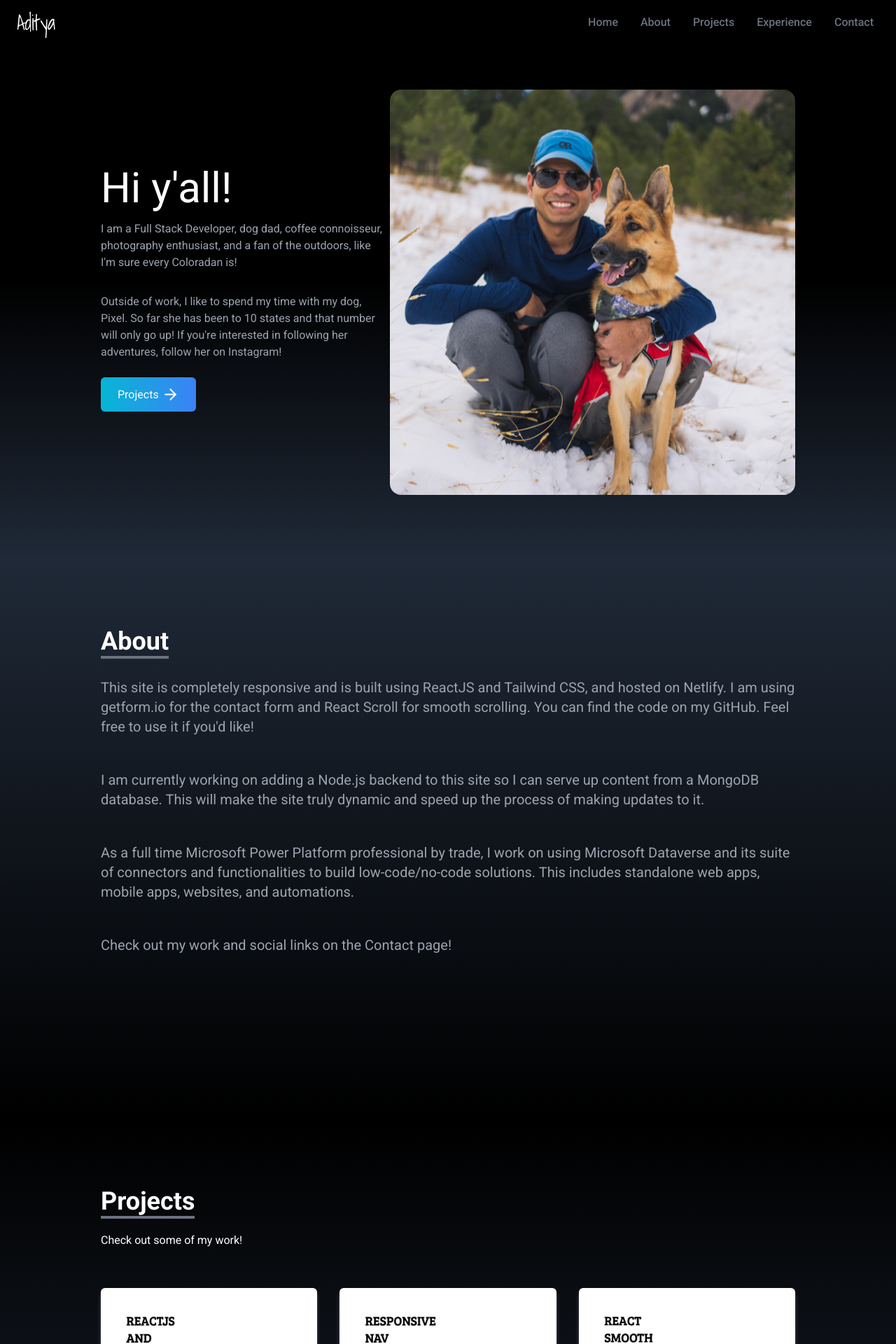
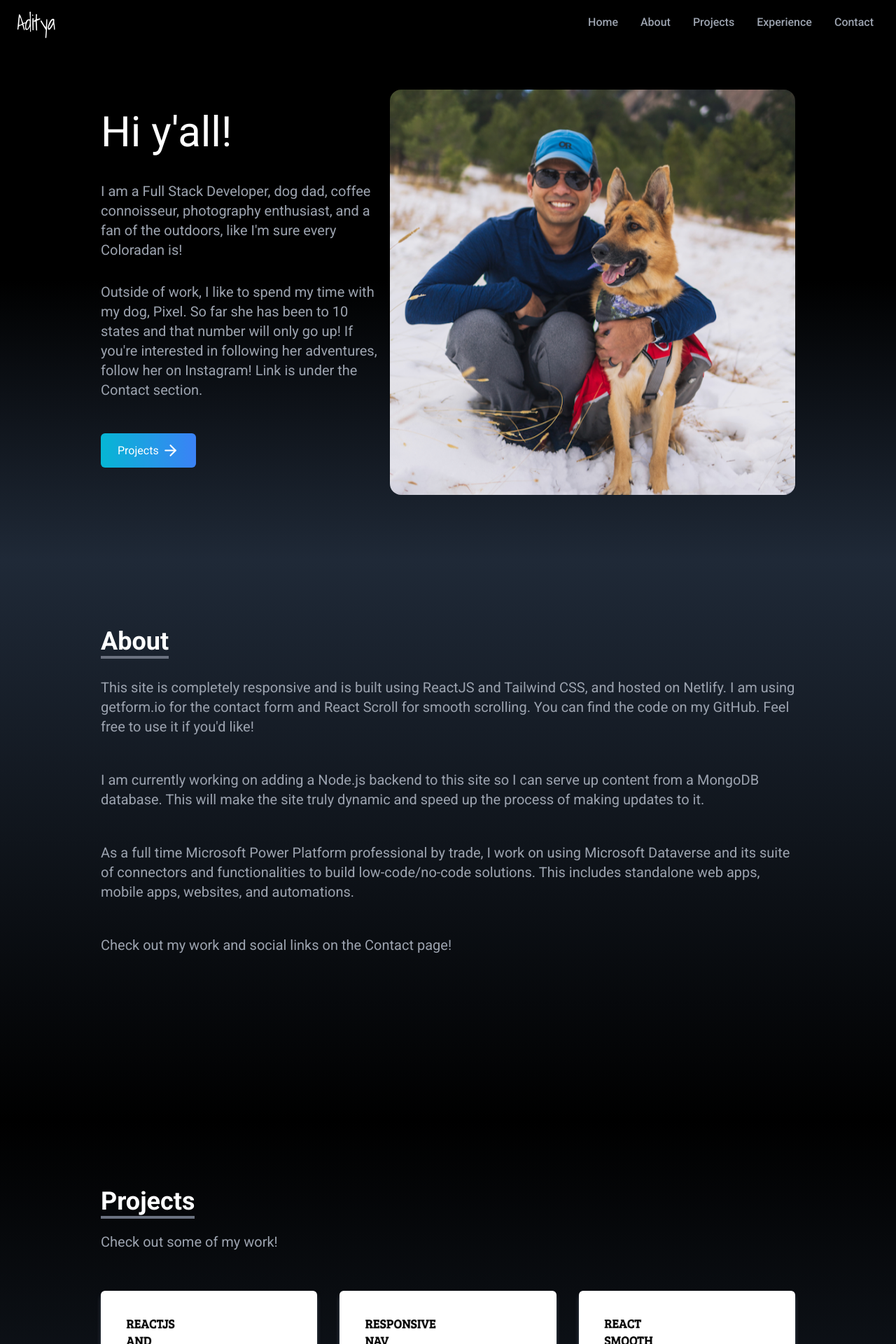
Before and after one commit to aditya-xyz/website_frontend, a React (Create React App) app: page / in a window 1280 px wide. Shown: the top 1920 px of the page at 70% size. Built offline with nearby package versions, Linux system fonts and the light colour scheme.

Commit message:
Changed font sizes for uniformity

```diff
--- a/src/components/Contact.jsx
+++ b/src/components/Contact.jsx
@@ -79,7 +79,7 @@ const Contact = () => {
           <p className="text-4xl font-bold inline border-b-4 border-gray-500">
             Contact
           </p>
-          <p className="py-6">Send me a message!</p>
+          <p className="py-6 text-gray-400 text-xl">Send me a message!</p>
         </div>
         <div className="flex justify-center items-center">
           <form
--- a/src/components/Experience.jsx
+++ b/src/components/Experience.jsx
@@ -69,7 +69,9 @@ const Experience = () => {
           <p className="text-4xl font-bold border-b-4 border-gray-500 p-2 inline">
             Experience
           </p>
-          <p className="py-6">These are the technologies I have worked with.</p>
+          <p className="py-6 text-gray-400 text-xl">
+            These are the technologies I have worked with.
+          </p>
         </div>
         <div className="w-full grid grid-cols-2 sm:grid-cols-3 gap-8 text-center py-8 px-12 sm:px-0">
           {technologies.map(({ id, src, title, style }) => (
--- a/src/components/Home.jsx
+++ b/src/components/Home.jsx
@@ -12,16 +12,19 @@ const Home = () => {
       <div className="max-w-screen-lg mx-auto flex flex-col items-center justify-center px-4 md:flex-row">
         <div className="flex flex-col justify-center h-full">
           <h2 className="text-4xl sm:text-6xl text-white">Hi y'all!</h2>
-          <p className="text-gray-400 py-4 mr-2 max-w-md">
+          <br />
+          <p className="text-gray-400 py-4 mr-2 max-w-md text-xl">
             I am a Full Stack Developer, dog dad, coffee connoisseur,
             photography enthusiast, and a fan of the outdoors, like I'm sure
             every Coloradan is!
           </p>
-          <p className="text-gray-400 py-4 mr-2 max-w-md">
+          <p className="text-gray-400 py-4 mr-2 max-w-md text-xl">
             Outside of work, I like to spend my time with my dog, Pixel. So far
             she has been to 10 states and that number will only go up! If you're
             interested in following her adventures, follow her on Instagram!
+            Link is under the Contact section.
           </p>
+          <br />
           <div>
             <Link
               to="projects"
--- a/src/components/NavBar.jsx
+++ b/src/components/NavBar.jsx
@@ -38,7 +38,7 @@ const NavBar = () => {
         {links.map(({ id, link }) => (
           <li
             key={id}
-            className="px-4 cursor-pointer capitalize font-medium text-gray-500 hover:scale-105 duration-200"
+            className="px-4 cursor-pointer capitalize font-medium text-gray-400 hover:scale-105 duration-200"
           >
             <Link to={link} smooth duration={500}>
               {link}
@@ -60,7 +60,7 @@ const NavBar = () => {
       </div>
 
       {nav && (
-        <ul className="flex flex-col justify-center items-center absolute top-0 left-0 w-full h-screen bg-gradient-to-b from-black to-gray-800 text-gray-500">
+        <ul className="flex flex-col justify-center items-center absolute top-0 left-0 w-full h-screen bg-gradient-to-b from-black to-gray-800 text-gray-400">
           {links.map(({ id, link }) => (
             <li
               key={id}
--- a/src/components/Projects.jsx
+++ b/src/components/Projects.jsx
@@ -40,7 +40,9 @@ const Projects = () => {
           <p className="text-4xl font-bold inline border-b-4 border-gray-500">
             Projects
           </p>
-          <p className="py-6">Check out some of my work!</p>
+          <p className="py-6 text-gray-400 text-xl">
+            Check out some of my work!
+          </p>
         </div>
 
         <div className="grid sm:grid-cols-2 md:grid-cols-3 gap-8 px-12 sm:px-0">
```
